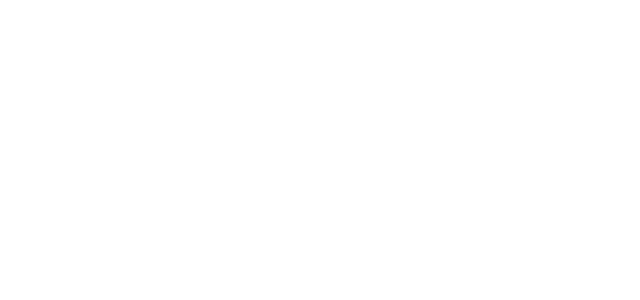
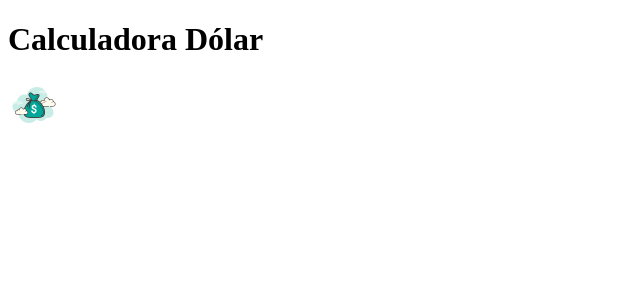
Before and after one commit to Emerdcp/UC3_CodificarFrontEndAplicacoesWeb, a React (Vite) app in the folder 2025.08.05_react_dollar/: page / in a window 1280 px wide. Shown: the top 300 px of the page, without its empty margins (0-640 px from the left). Built offline with nearby package versions, Linux system fonts and the light colour scheme.

Commit message:
feat: criação do Título e a imagine inicial do projeto
feat: criação do Título e a imagine inicial do projeto

```diff
--- a/2025.08.05_react_dollar/src/App.jsx
+++ b/2025.08.05_react_dollar/src/App.jsx
@@ -6,7 +6,8 @@
 
   return (
     <>
-
+      <h1 className='display-3'>Calculadora Dólar</h1>
+      <img src="/public/dollar.png" width='50' />
     </>
   )
 }
```
Also changed, not shown: 2025.08.05_react_dollar/public/dollar.gif (added), 2025.08.05_react_dollar/public/dollar.png (added).
